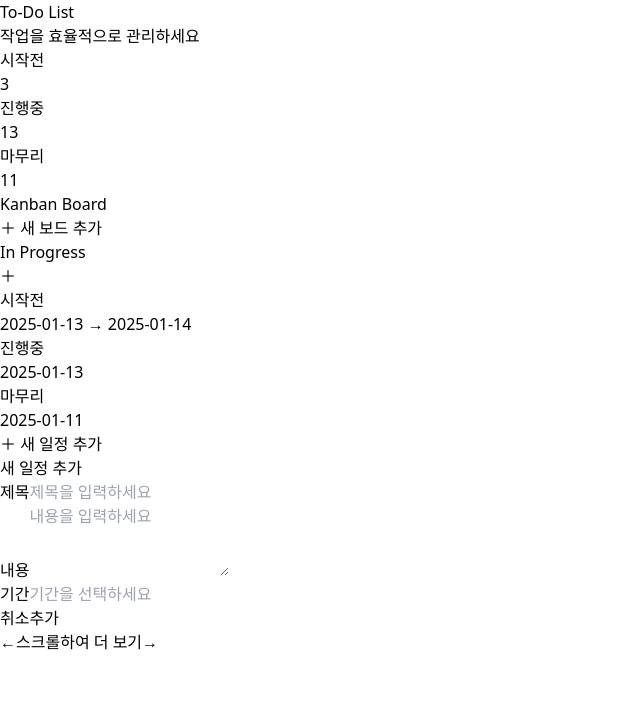
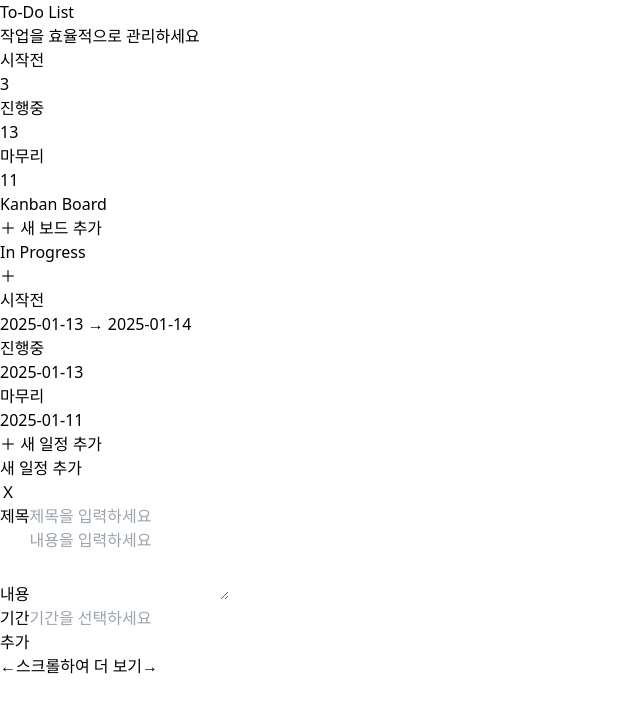
Before and after one commit to seungmin2222/LSM_ToDoPage, a Next.js app: page / in a window 1280 px wide. Both pictures are taken after a click on the button "＋ 새 일정 추가". Shown: the top 712 px of the page, without its empty margins (0-640 px from the left). Built offline with nearby package versions, Linux system fonts and the light colour scheme.

Commit message:
💄 Design: KanbanItemForm 및 KanbanFooter 디자인 수정

```diff
--- a/src/components/todo/KanbanFooter.tsx
+++ b/src/components/todo/KanbanFooter.tsx
@@ -1,6 +1,6 @@
 export default function KanbanFooter() {
   return (
-    <div className="flex items-center gap-2 text-xs text-gray-500">
+    <div className="flex items-center justify-end gap-2 text-xs text-gray-500">
       <span>←</span>
       <span>스크롤하여 더 보기</span>
       <span>→</span>
--- a/src/components/todo/KanbanItemForm.tsx
+++ b/src/components/todo/KanbanItemForm.tsx
@@ -1,5 +1,3 @@
-'use client';
-
 import { KanbanItem } from '@/types/kanban';
 import { ko } from 'date-fns/locale';
 import { FormEvent, useState } from 'react';
@@ -41,13 +39,22 @@ export default function KanbanItemForm({
 
   return (
     <div
-      className="fixed inset-0 flex items-center justify-center bg-black/50"
+      className="fixed inset-0 z-10 flex items-center justify-center bg-black/50"
       onMouseDown={(e) => e.target === e.currentTarget && onClose()}
     >
       <div className="w-full max-w-md space-y-4 rounded-xl bg-gray-800 p-6">
-        <h3 className="text-lg font-medium text-white">
-          {initialData ? '일정 수정' : '새 일정 추가'}
-        </h3>
+        <div className="flex items-center justify-between border-b border-gray-700 pb-3">
+          <h3 className="text-lg font-medium text-white">
+            {initialData ? '일정 수정' : '새 일정 추가'}
+          </h3>
+          <button
+            type="button"
+            onClick={onClose}
+            className="rounded-lg p-1 text-gray-400 hover:bg-gray-700 hover:text-white"
+          >
+            Ｘ
+          </button>
+        </div>
         <form onSubmit={handleSubmit} className="space-y-4">
           <div>
             <label className="mb-1 block text-sm text-gray-400">제목</label>
@@ -86,17 +93,10 @@ export default function KanbanItemForm({
               wrapperClassName="w-full"
             />
           </div>
-          <div className="flex justify-end gap-2 pt-2">
-            <button
-              type="button"
-              onClick={onClose}
-              className="px-4 py-2 text-sm text-gray-400 hover:text-white"
-            >
-              취소
-            </button>
+          <div className="flex w-full border-t border-gray-700 pt-4">
             <button
               type="submit"
-              className="rounded-lg bg-blue-500 px-4 py-2 text-sm text-white hover:bg-blue-600"
+              className="w-full rounded-lg bg-blue-500 px-4 py-2 text-sm text-white hover:bg-blue-600"
             >
               {initialData ? '수정' : '추가'}
             </button>
```
